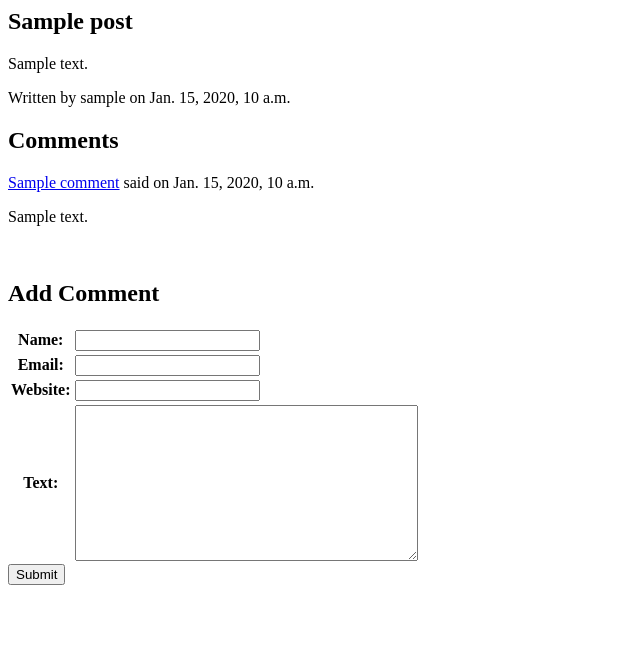
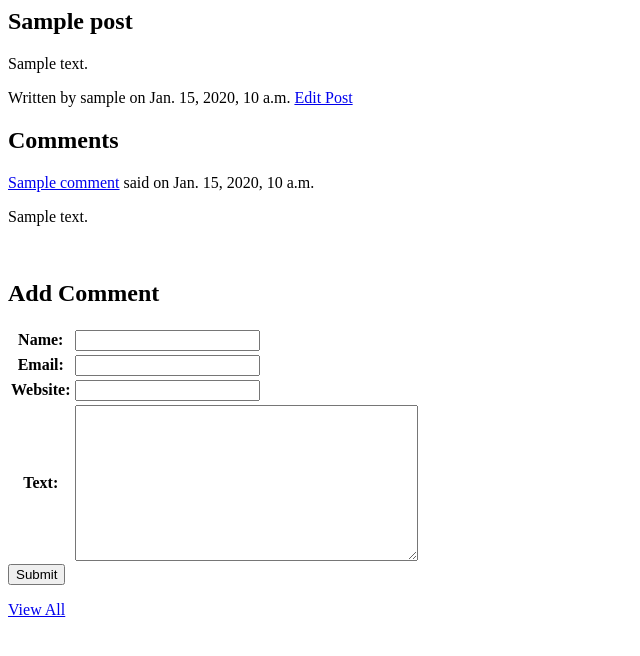
Before and after one commit to MaryBagratunyan/Django-projects, a Django app: a page that uses blog/templates/blog/blog_post.html in a window 1280 px wide. Shown: the top 656 px of the page, without its empty margins (0-640 px from the left). Run offline with Django 3.2, Linux system fonts and the light colour scheme; tables that the repository leaves empty hold one stand-in row (values such as "Sample post").

Commit message:
Added 'List All Posts' and 'Edit Post' options
* Created 'All Posts' page
* Added link to 'All Posts' from post 'Post Detail' page
* Added Edit option in 'Post Detail' page, which redirects to 'Add Post' page.

```diff
--- a/blog/templates/blog/blog_post.html
+++ b/blog/templates/blog/blog_post.html
@@ -6,6 +6,7 @@
     <span>
         Written by {{ post.author }}  on {{ post.created_on }}
     </span>
+    <a href="{% url 'blog_post_update' post.slug %}">Edit Post</a>
 </div>
 
 {% if post.comment_set.all %}
@@ -33,3 +34,5 @@
     </table>
     <input type="submit" name="submit" value="Submit" />
 </form>
+
+<a href="{% url 'blog_post_list' %}">View All</a>
--- a/blog/urls.py
+++ b/blog/urls.py
@@ -1,8 +1,10 @@
 from django.urls import path
-from .views import view_post, add_post
+from .views import view_post, add_post, PostList, PostUpdate
 
 
 urlpatterns = [
-        path('post/<str:slug>', view_post, name='blog_post_detail'),
-        path('add/post', add_post, name='blog_add_post')
+    path('post/<str:slug>', view_post, name='blog_post_detail'),
+    path('add/post', add_post, name='blog_post_add'),
+    path('posts/', PostList.as_view(), name='blog_post_list'),
+    path('update/<str:slug>', PostUpdate.as_view(), name='blog_post_update')
 ]
--- a/blog/views.py
+++ b/blog/views.py
@@ -1,5 +1,7 @@
 from django.shortcuts import redirect, get_object_or_404, render
 from django.contrib.auth.decorators import user_passes_test
+from django.views.generic.list import ListView
+from django.views.generic.edit import UpdateView
 
 from .models import Post
 from .forms import PostForm, CommentForm
@@ -24,3 +26,14 @@ def view_post(request, slug):
         comment.post = post
         comment.save()
     return render(request, 'blog/blog_post.html', {'post': post, 'form': form})
+
+
+class PostList(ListView):
+    model = Post
+    template_name = 'blog/post_list.html'
+
+
+class PostUpdate(UpdateView):
+    model = Post
+    fields = ['text']
+    template_name = 'blog/add_post.html'
```
Also changed, not shown: blog/templates/blog/post_list.html (added, +14 -0 lines).
